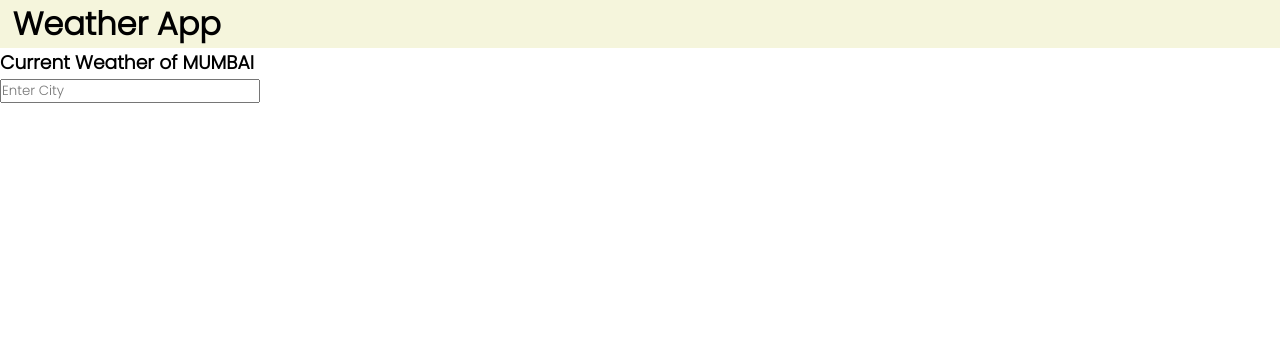
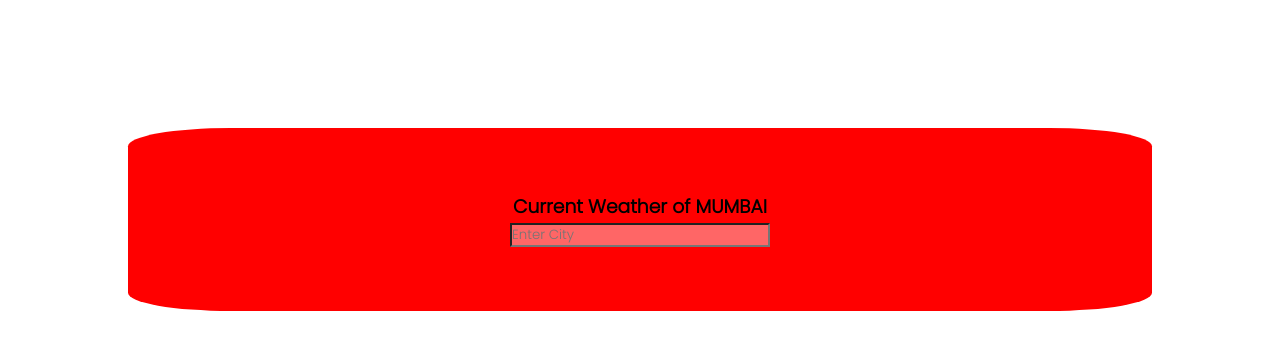
Before and after one commit to HarshHattyangdi/weatherapp, a React (Create React App) app: page / in a window 1280 px wide. Shown: the top 350 px of the page. Built offline with nearby package versions, Linux system fonts and the light colour scheme; no server answers.

Commit message:
Created styled react component

```diff
--- a/src/App.js
+++ b/src/App.js
@@ -1,15 +1,16 @@
 // import axios from "axios";
 // import { useState, useEffect } from "react";
 import CurrentWeather from "./Components/CurrentWeather";
+// import "./style/index.scss";
+
+// const sampleStyle = {
+//   backgroundColor: "blue",
+// };
 
 function App() {
   return (
     <div className="App">
-      <h1 className="nav-bar">
-        <span className="brand">Weather App</span>
-      </h1>
-
-      <CurrentWeather />
+      <CurrentWeather className="card" />
     </div>
   );
 }
--- a/src/Components/CityWeather.js
+++ b/src/Components/CityWeather.js
@@ -12,12 +12,12 @@ const CityWeather = (props) => {
   //   console.log(weather);
   return (
     <div>
-      <h2>
+      {/* <h2>
         <img
           src={`http://http://openweathermap.org/img/w/${icon}.png`}
           alt=""
         />
-      </h2>
+      </h2> */}
       <h2>Feels like: {feels_like}</h2>
       <h2>Min:{min}</h2>
       <h2>Max:{max}</h2>
--- a/src/Components/CurrentWeather.js
+++ b/src/Components/CurrentWeather.js
@@ -3,7 +3,8 @@ import InputDebounce from "./InputDebounce";
 import "../style/index.scss";
 import CityWeather from "./CityWeather";
 
-function CurrentWeather() {
+function CurrentWeather(props) {
+  console.log(`Current Weather Props:`, props);
   const KEY = process.env.REACT_APP_API_KEY;
   const BASE_URL = process.env.REACT_APP_BASE_URL;
 
@@ -29,12 +30,13 @@ function CurrentWeather() {
     setData(null);
   };
   return (
-    <div>
+    <div className={props.className}>
       <h3>Current Weather of {city.toUpperCase()}</h3>
 
       <InputDebounce
         type="text"
         placeholder="Enter City"
+        className="transparent-bg"
         onChange={changeHandler}
         setCity={setCity}
       />
--- a/src/style/index.scss
+++ b/src/style/index.scss
@@ -15,11 +15,16 @@ $mycolor: aquamarine;
 
 .card {
   margin: 10%;
+  padding:5%;
+  background-color: red;
+  border-radius:10%;
+  text-align: center;
 }
 
-.nav-bar {
-  background-color: beige;
-  font-weight: 900;
+.transparent-bg{
+  // text-decoration: line-through;
+    background: rgba(255,255,255,0.4);
+
 }
 
 .brand {
```
